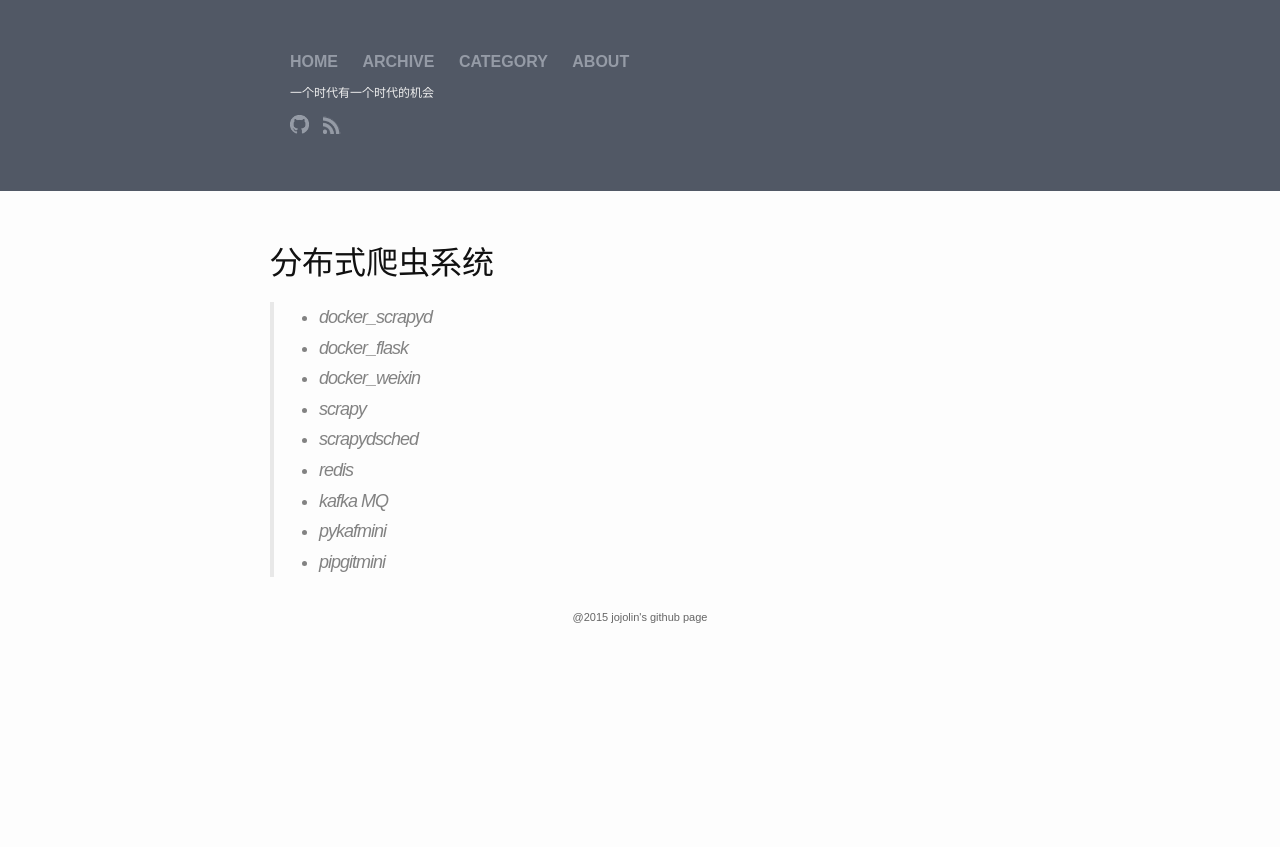
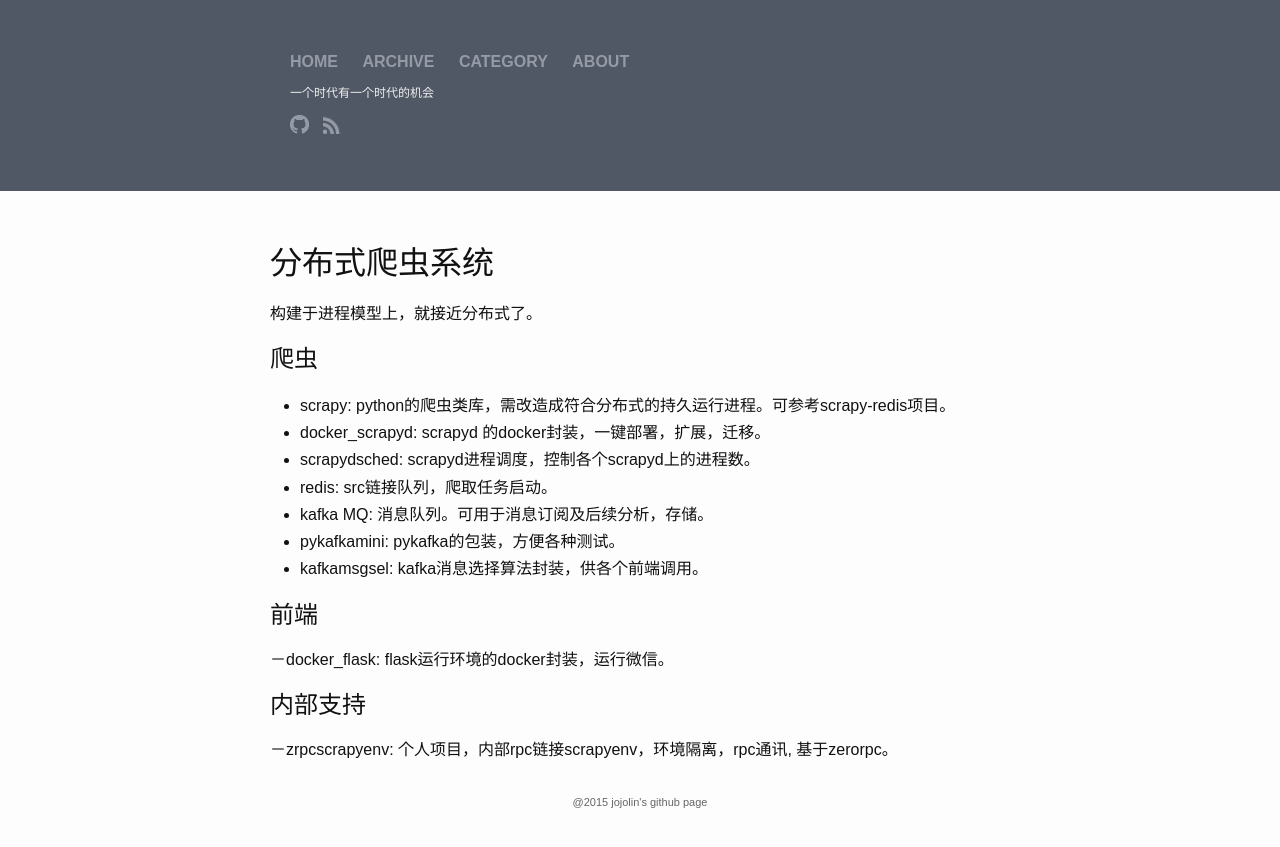
Before and after one commit to jojolin/jojolin.github.io, a Jekyll site: the page built from _posts/2016-10-11-note-distribute-spider-system.markdown, in a window 1280 px wide. Shown: the top 847 px of the page. Built offline with Jekyll 4.4.1, drawn with Linux system fonts in a browser that asks for light colours.

Commit message:
add spider-system

```diff
--- a/_posts/2016-10-11-note-distribute-spider-system.markdown
+++ b/_posts/2016-10-11-note-distribute-spider-system.markdown
@@ -4,12 +4,19 @@ title: 分布式爬虫系统
 date: 2016-10-11 23:23:07 +0800
 categories: note program
 ---
-> - docker_scrapyd
-> - docker_flask
-> - docker_weixin
-> - scrapy
-> - scrapydsched
-> - redis
-> - kafka MQ
-> - pykafmini
-> - pipgitmini
+构建于进程模型上，就接近分布式了。
+
+## 爬虫
+- scrapy: python的爬虫类库，需改造成符合分布式的持久运行进程。可参考scrapy-redis项目。
+- docker_scrapyd: scrapyd 的docker封装，一键部署，扩展，迁移。
+- scrapydsched: scrapyd进程调度，控制各个scrapyd上的进程数。
+- redis: src链接队列，爬取任务启动。
+- kafka MQ: 消息队列。可用于消息订阅及后续分析，存储。
+- pykafkamini: pykafka的包装，方便各种测试。
+- kafkamsgsel: kafka消息选择算法封装，供各个前端调用。
+
+## 前端
+－docker_flask: flask运行环境的docker封装，运行微信。
+
+## 内部支持
+－zrpcscrapyenv: 个人项目，内部rpc链接scrapyenv，环境隔离，rpc通讯, 基于zerorpc。
```
